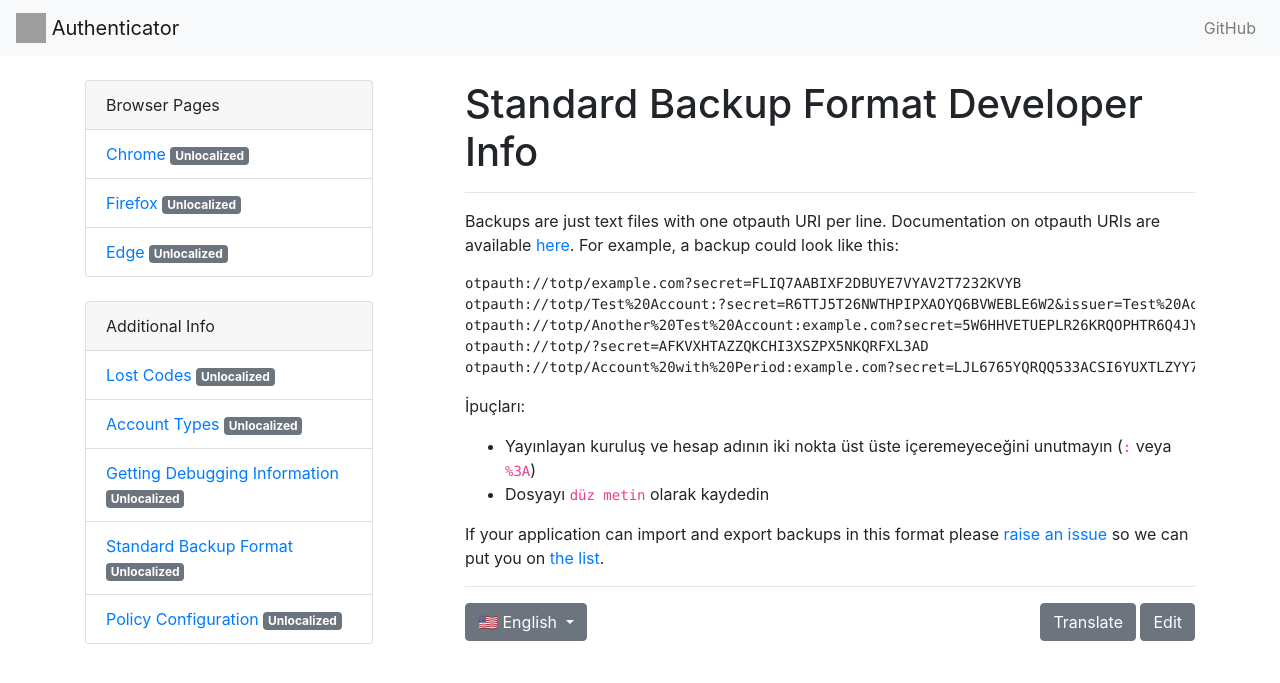
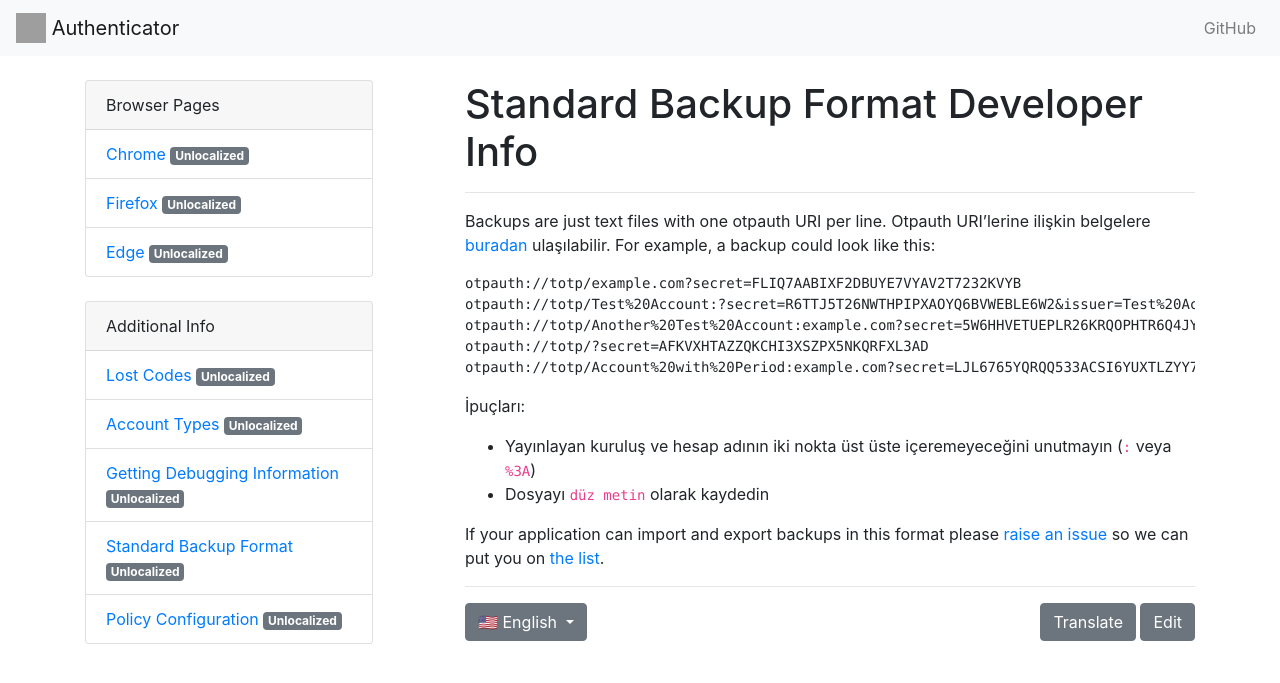
Before and after one commit to Authenticator-Extension/authenticator.cc, a Jekyll site: the page built from docs/tr/otp-backup-developer.md, in a window 1280 px wide. Shown: the top 683 px of the page. Built offline with Jekyll 4.4.1, drawn with Linux system fonts in a browser that asks for light colours; our own code applies the rules of GitHub Pages for plain Markdown files; grey boxes are pictures that could not be loaded.

Commit message:
New translations otp-backup-developer.md (Turkish)

```diff
--- a/docs/tr/otp-backup-developer.md
+++ b/docs/tr/otp-backup-developer.md
@@ -5,7 +5,7 @@
 ver: 1
 ---
 
-Backups are just text files with one otpauth URI per line. Documentation on otpauth URIs are available [here](https://github.com/google/google-authenticator/wiki/Key-Uri-Format). For example, a backup could look like this:
+Backups are just text files with one otpauth URI per line. Otpauth URI'lerine ilişkin belgelere [buradan](https://github.com/google/google-authenticator/wiki/Key-Uri-Format) ulaşılabilir. For example, a backup could look like this:
 
     otpauth://totp/example.com?secret=FLIQ7AABIXF2DBUYE7VYAV2T7232KVYB
     otpauth://totp/Test%20Account:?secret=R6TTJ5T26NWTHPIPXAOYQ6BVWEBLE6W2&issuer=Test%20Account
```
